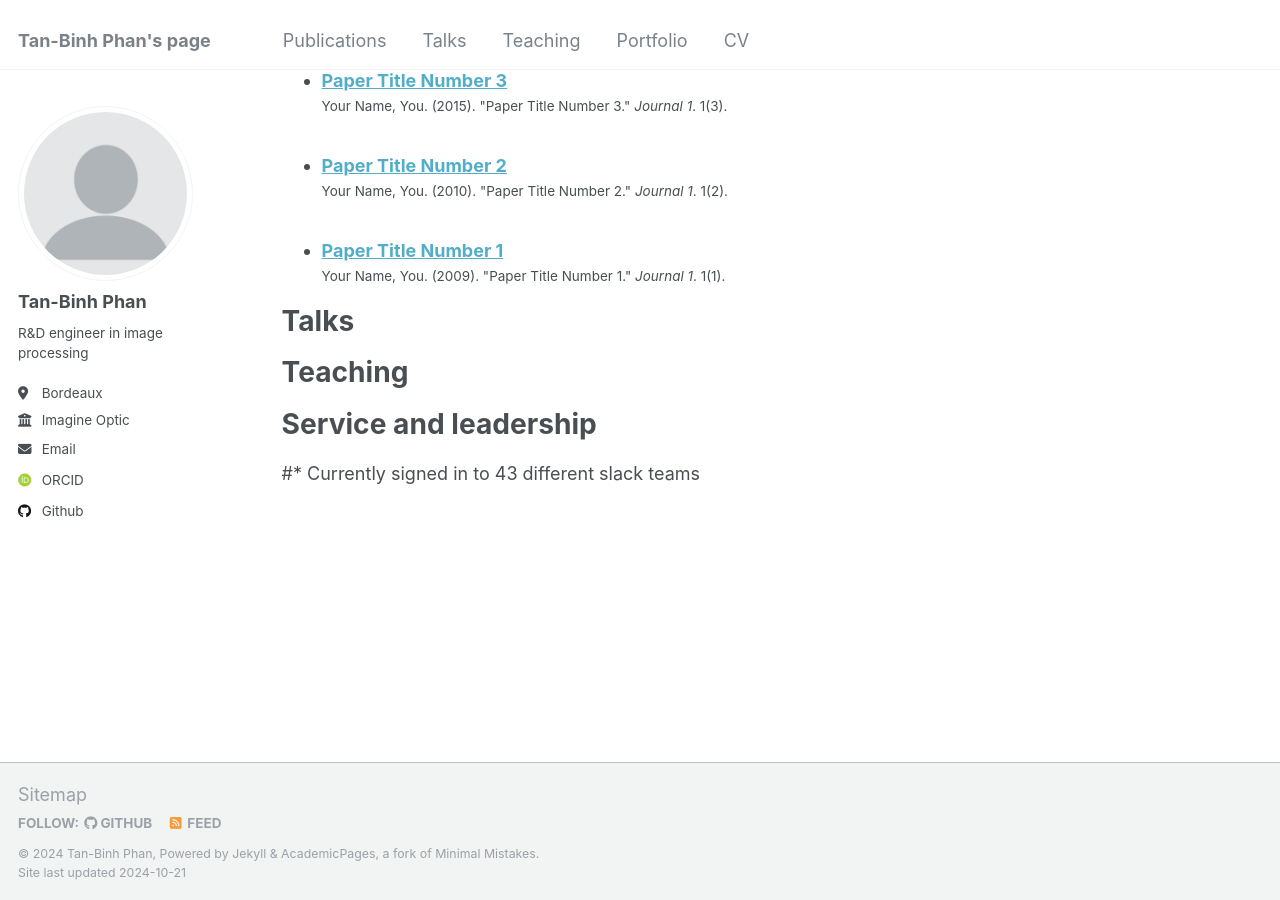
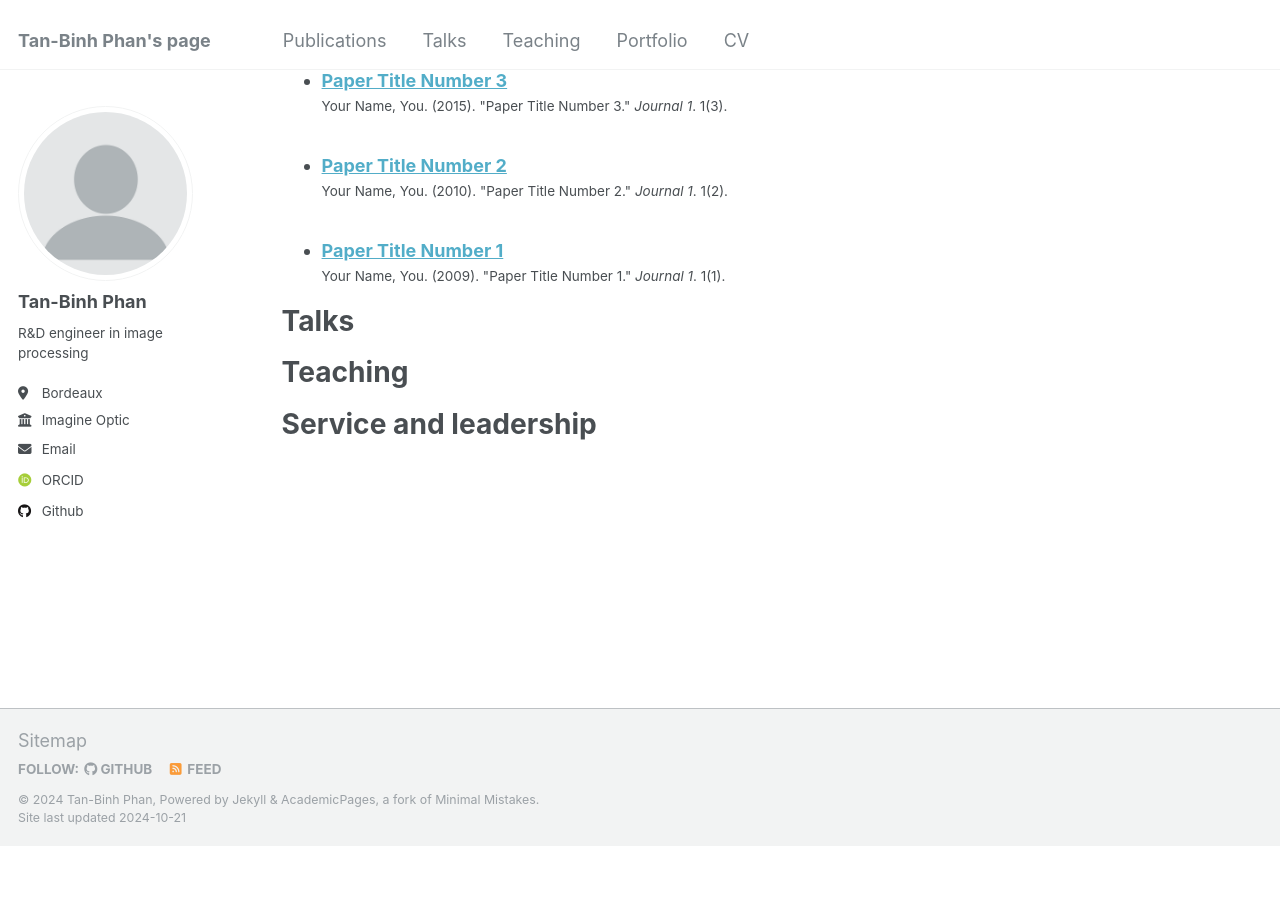
Before and after one commit to TanBinh93/tanbinhphan.github.io, a Jekyll site: the page built from _pages/cv.md, in a window 1280 px wide and 900 px high, scrolled down 1175 px. Built offline with Jekyll 4.4.1, drawn with Linux system fonts in a browser that asks for light colours; some web fonts are replaced; after the commit the page ends 2021 px from its top, so only the background shows below that.

Commit message:
Update cv.md

```diff
--- a/_pages/cv.md
+++ b/_pages/cv.md
@@ -61,4 +61,3 @@ Teaching
 
 Service and leadership
 ======
-#* Currently signed in to 43 different slack teams
```
